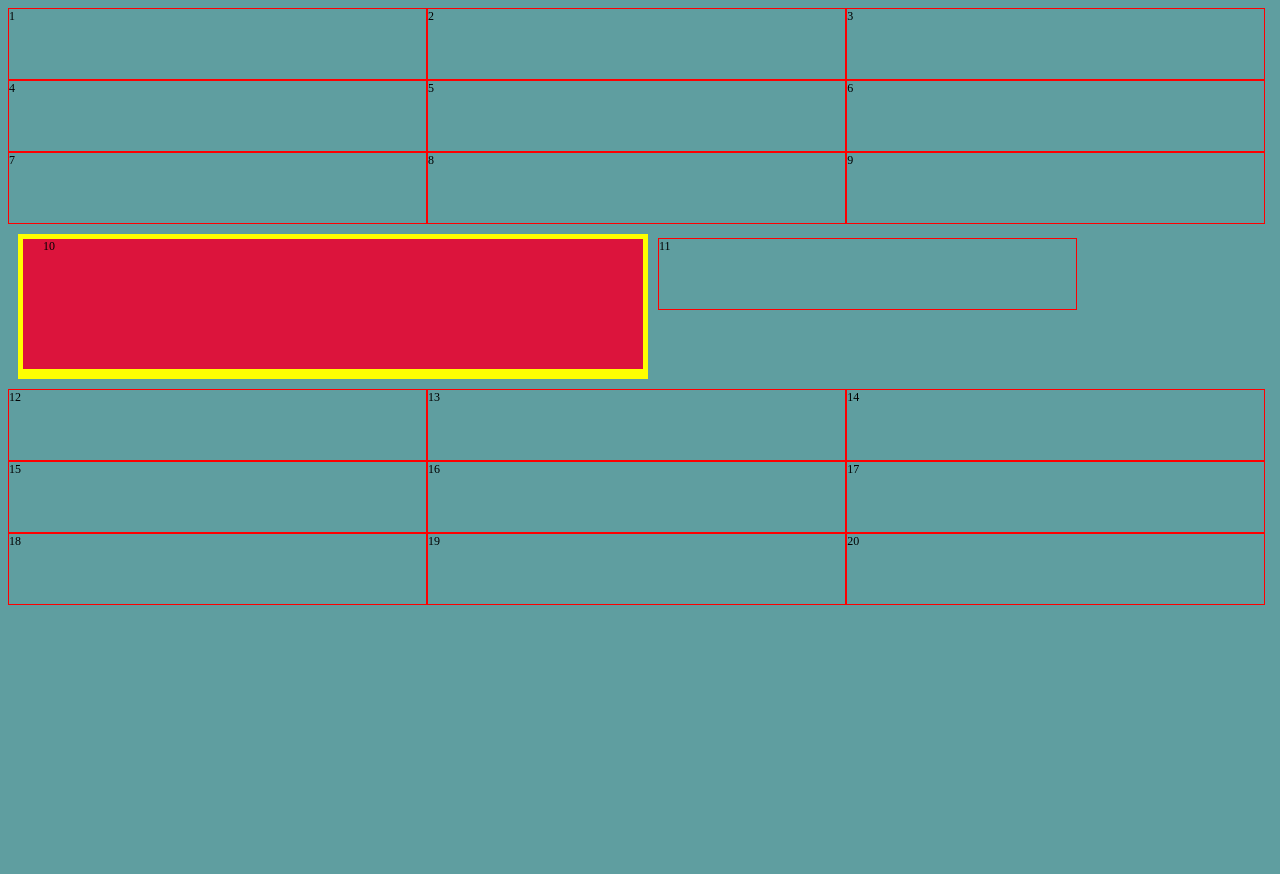
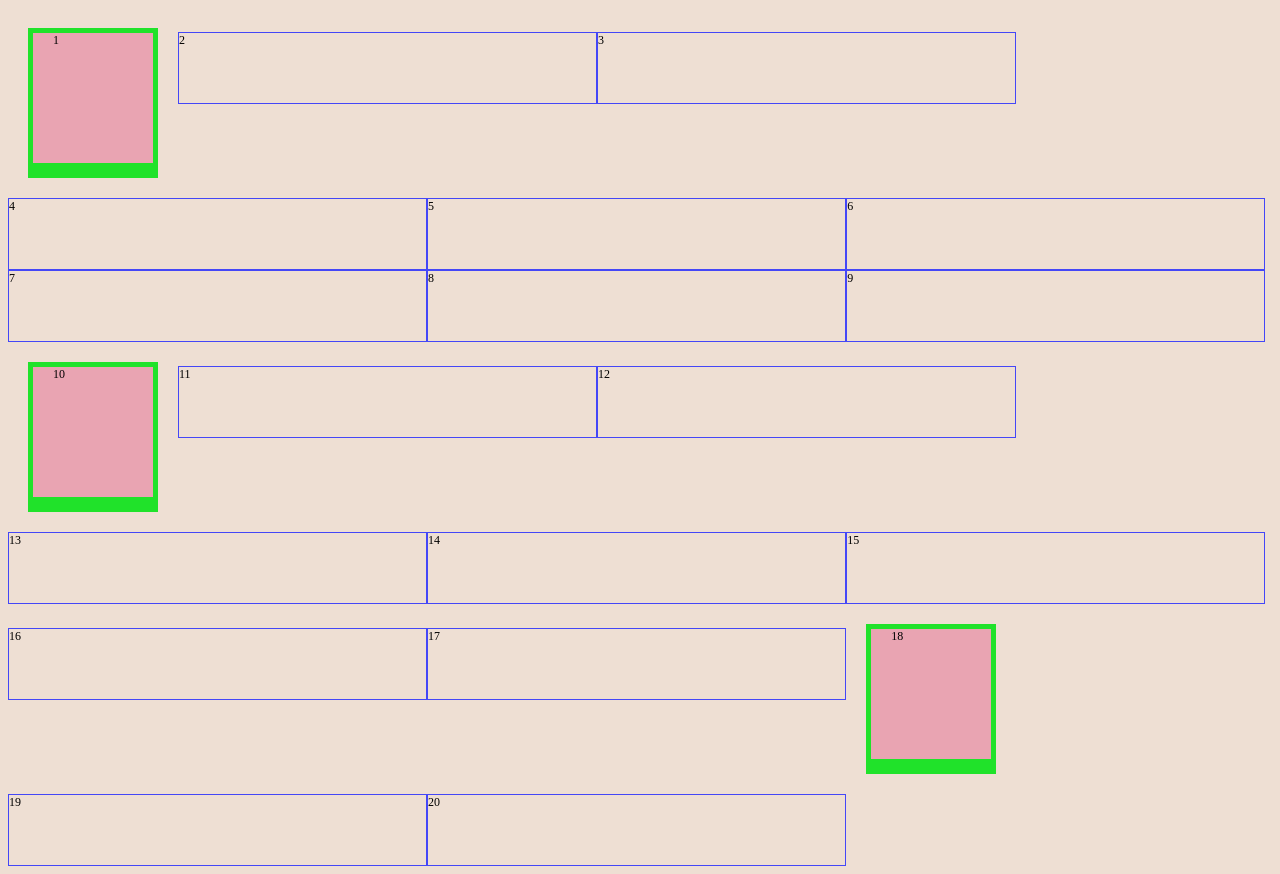
Before and after one commit to tatianamelnic/Cursuri_Tekwill, a plain HTML site: page tekwill2021-exemple/public/2.CSS/13. Dimensiunile elementelor/index.html in a window 1280 px wide. Before the commit the page ends 800 px from the top, so only its background shows below. Drawn offline with Linux system fonts and the light colour scheme.

Commit message:
Dimensiunea elementelor

```diff
--- a/tekwill2021-exemple/public/2.CSS/13. Dimensiunile elementelor/index.html
+++ b/tekwill2021-exemple/public/2.CSS/13. Dimensiunile elementelor/index.html
@@ -8,7 +8,7 @@
     <link rel="stylesheet" href="style.css">
 </head>
 <body>
-    <div class="element">1</div>
+    <div class="element" id="special">1</div>
     <div class="element">2</div>
     <div class="element">3</div>
     <div class="element">4</div>
@@ -25,7 +25,7 @@
     <div class="element">15</div>
     <div class="element">16</div>
     <div class="element">17</div>
-    <div class="element">18</div>
+    <div class="element" id="special">18</div>
     <div class="element">19</div>
     <div class="element">20</div>
 </body>
--- a/tekwill2021-exemple/public/2.CSS/13. Dimensiunile elementelor/style.css
+++ b/tekwill2021-exemple/public/2.CSS/13. Dimensiunile elementelor/style.css
@@ -1,10 +1,10 @@
 body{
-    background-color: cadetblue;
+    background-color: rgb(238, 223, 211);
     font-size: 0;
 }
 
 .element{
-    border: 1px solid red;
+    border: 1px solid rgb(68, 71, 247);
     height: 70px;
     width: 33%;
     display: inline-block;
@@ -12,11 +12,11 @@ body{
 }
 
 #special{
-    width: 600px;
+    width: 100px;
     height: 130px;
-    margin: 10px;
-    background-color: crimson;
-    border: 5px solid yellow;
-    border-bottom-width: 10px;
+    margin: 20px;
+    background-color: rgb(233, 164, 178);
+    border: 5px solid rgb(32, 226, 42);
+    border-bottom-width: 15px;
     padding-left: 20px;
 }
```
Also changed, not shown: tekwill2021-exemple/public/index.html (+1 -1 lines), tekwill2021-exemple/public/style.css (+6 -6 lines), tekwill2021-exemple/public/common/img/logo.jfif (deleted), tekwill2021-exemple/public/common/img/logo.png (added).
